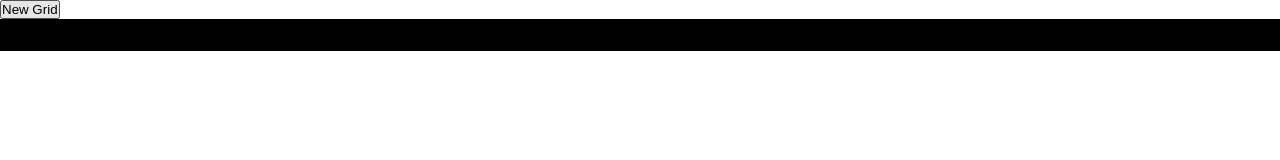
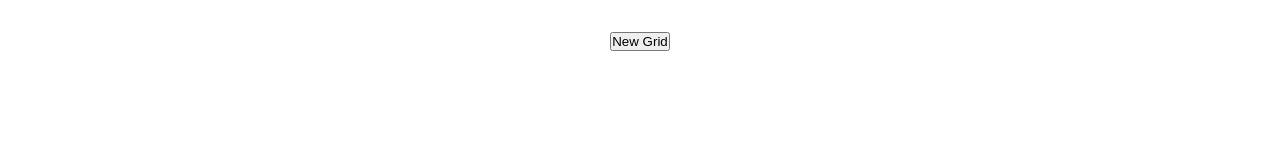
Before and after one commit to AkielStew09/Etch-a-Sketch, a plain HTML site: page index.html in a window 1280 px wide. Drawn offline with Linux system fonts and the light colour scheme.

Commit message:
I finished the opacity feature, and I got tired of the button being up in the corner so i gave it a container div with flexbox to center it and put padding around it. I think this is it.

```diff
--- a/index.html
+++ b/index.html
@@ -7,10 +7,13 @@
     <link rel="stylesheet" href="styles.css">
 </head>
 <body>
-    <button id="newGrid">New Grid</button>
-    <div id="blackBack">
-        <div id="container"></div>
+    <div id="buttonContainer">
+        <button id="newGrid">New Grid</button>
     </div>
+
+
+    <div id="container"></div>
+
 
 
 </body>
--- a/script.js
+++ b/script.js
@@ -12,7 +12,9 @@ const renderSquares = (sides = 16)=>{
 
     //retrieve container and initialise it to empty.
     let container = document.querySelector("#container");
-    //container.style["background-color"] = "black";
+    container.style["background-color"] = "black";
+    container.style["padding"] = "1rem";
+
     container.innerHTML = "";
 
     //nested for loop, to feel more two dimensional idk. I'm used to doing it like this
@@ -31,6 +33,8 @@ const renderSquares = (sides = 16)=>{
             container.appendChild(gridSquare);
         }
     }
+
+
     //retrieve all the squares
     let squares = document.querySelectorAll(".gridSquare");
 
--- a/styles.css
+++ b/styles.css
@@ -4,17 +4,21 @@
     margin: 0;
 
 }
-#blackBack{background-color: black;}
+
+#buttonContainer{
+    display: flex;
+    justify-content: center;
+    padding: 2rem;
+}
 
 #container{
-    padding: 1rem;
     display: flex;
     flex-wrap: wrap;
 }
 
 .gridSquare{
     background-color: rebeccapurple;
-    border: 3px solid rgb(0, 0, 0);
+    border: 3px solid rgb(27, 28, 36);
     aspect-ratio: 1;
 }
 /* .hovered{
```
